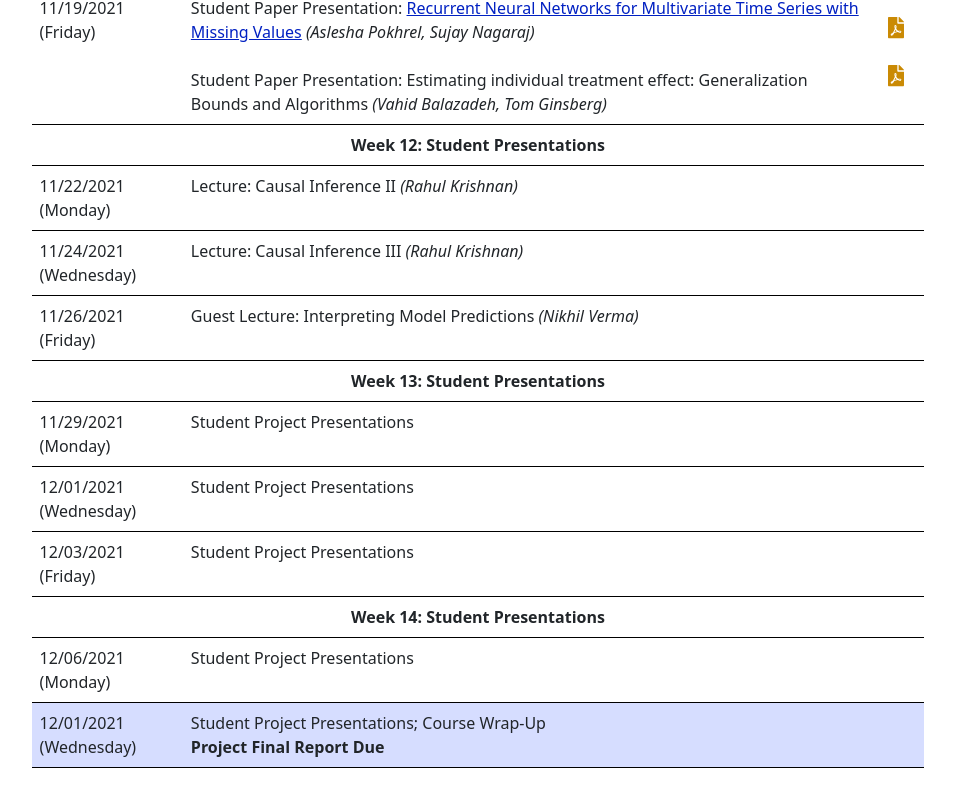
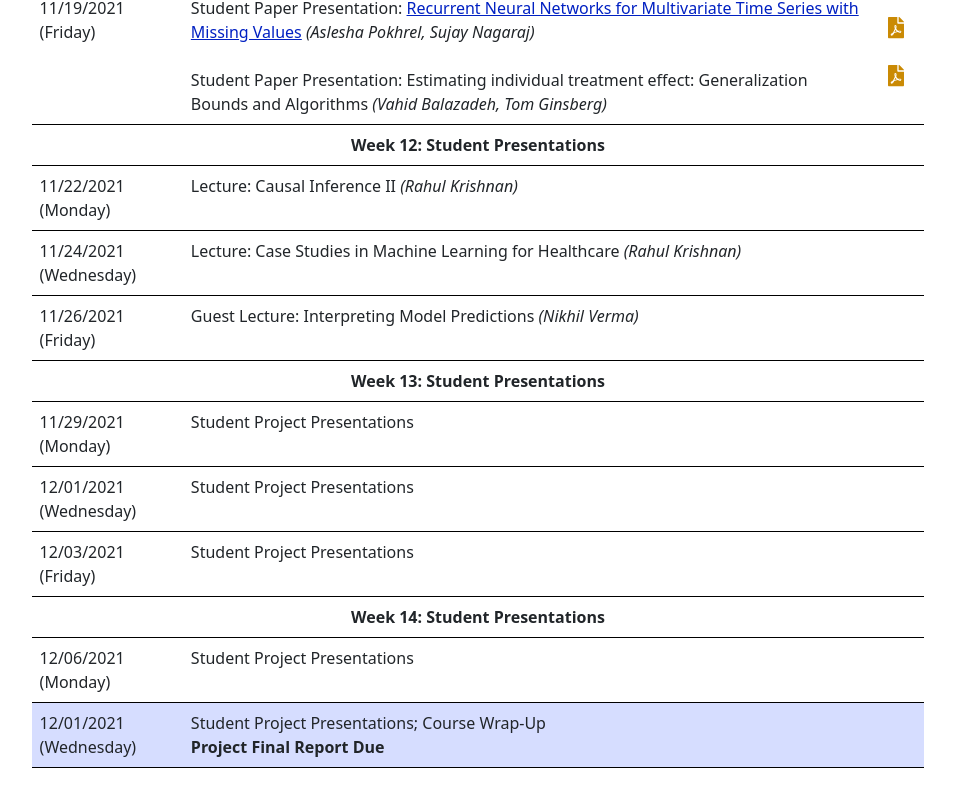
Before and after one commit to CSC2541HF-2021/CSC2541HF-2021.github.io, a Next.js app: page /schedule in a window 1280 px wide. Shown: the part 3393-4199 px from the top of the page, without its empty margins (162-1117 px from the left). Built offline with nearby package versions, Linux system fonts and the light colour scheme; what @tailwindcss/typography would draw is missing.

Commit message:
Update title of final lecture

```diff
--- a/pages/schedule.js
+++ b/pages/schedule.js
@@ -481,7 +481,7 @@ export default function Home() {
               </tr>
               <tr>
                 <td>11/24/2021 (Wednesday)</td>
-                <td>Lecture: Causal Inference III <i>(Rahul Krishnan)</i></td>
+                <td>Lecture: Case Studies in Machine Learning for Healthcare <i>(Rahul Krishnan)</i></td>
                 <td></td>
               </tr>
               <tr>
```
